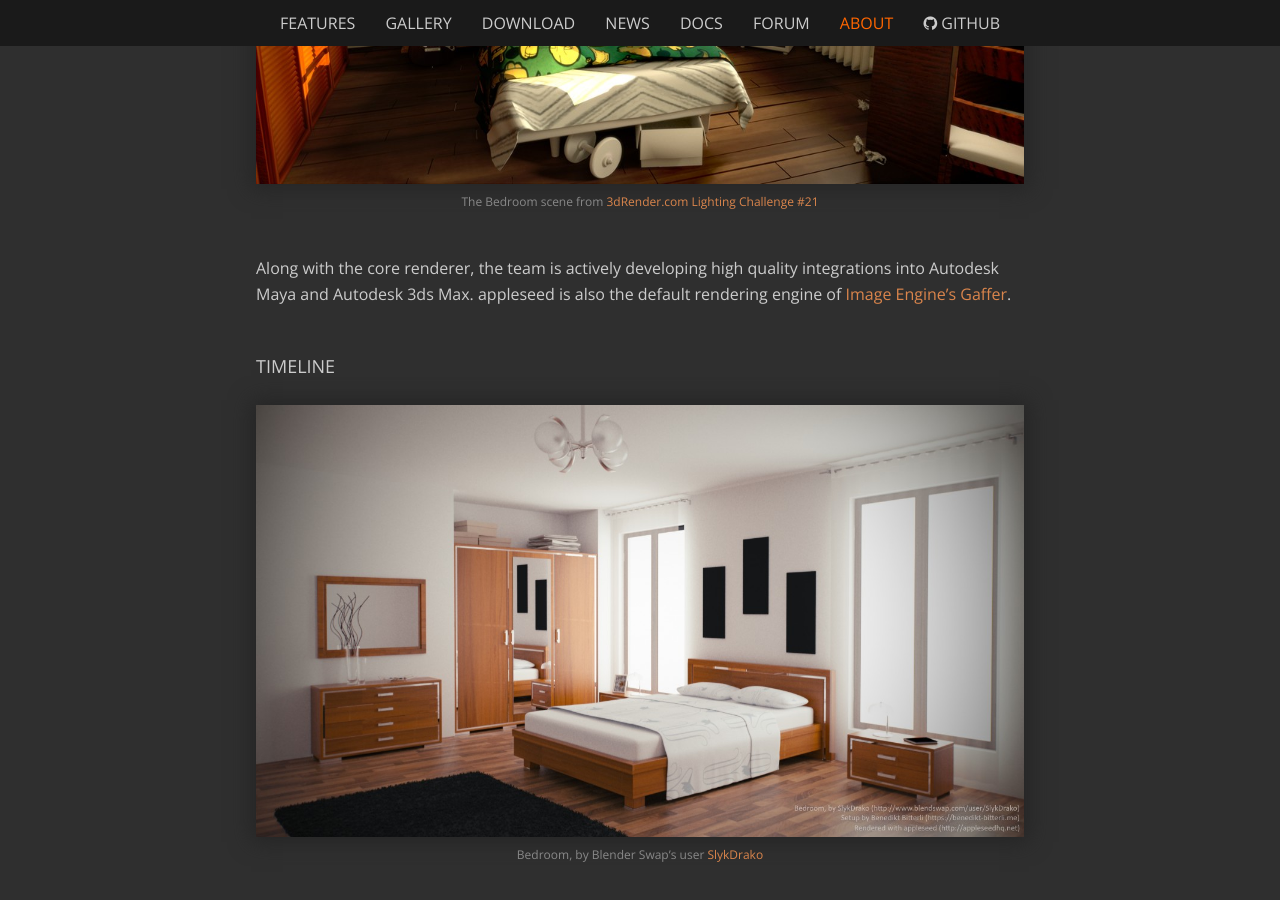
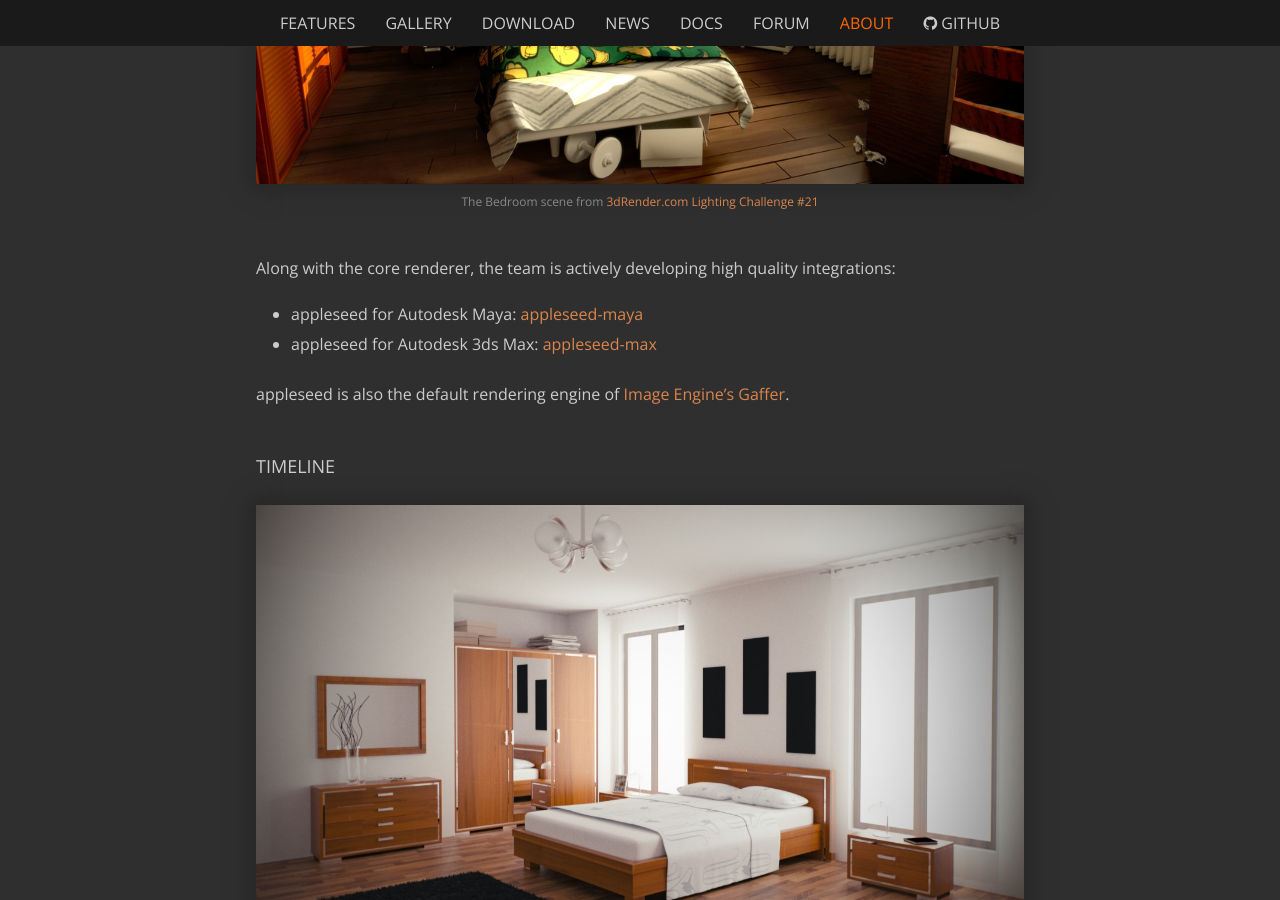
Before and after one commit to appleseedhq/appleseedhq.github.io, a Jekyll site: the page built from about.md, in a window 1280 px wide and 900 px high, scrolled down 3084 px. Built offline with Jekyll 4.4.1, drawn with Linux system fonts in a browser that asks for light colours; nearby versions of some CDN libraries.

Commit message:
Improve About page

```diff
--- a/about.md
+++ b/about.md
@@ -44,7 +44,12 @@ appleseed supports fully programmable shading via [Sony Pictures Imageworks' Ope
 The Bedroom scene from [3dRender.com Lighting Challenge #21](http://forums.cgsociety.org/showthread.php?t=829311)
 {:.small-legend}
 
-Along with the core renderer, the team is actively developing high quality integrations into Autodesk Maya and Autodesk 3ds Max. appleseed is also the default rendering engine of [Image Engine's Gaffer](http://www.gafferhq.org/).
+Along with the core renderer, the team is actively developing high quality integrations:
+
+- appleseed for Autodesk Maya: [appleseed-maya](https://github.com/appleseedhq/appleseed-maya)
+- appleseed for Autodesk 3ds Max: [appleseed-max](https://github.com/appleseedhq/appleseed-max)
+
+appleseed is also the default rendering engine of [Image Engine's Gaffer](http://www.gafferhq.org/).
 
 ### Timeline
 
```
